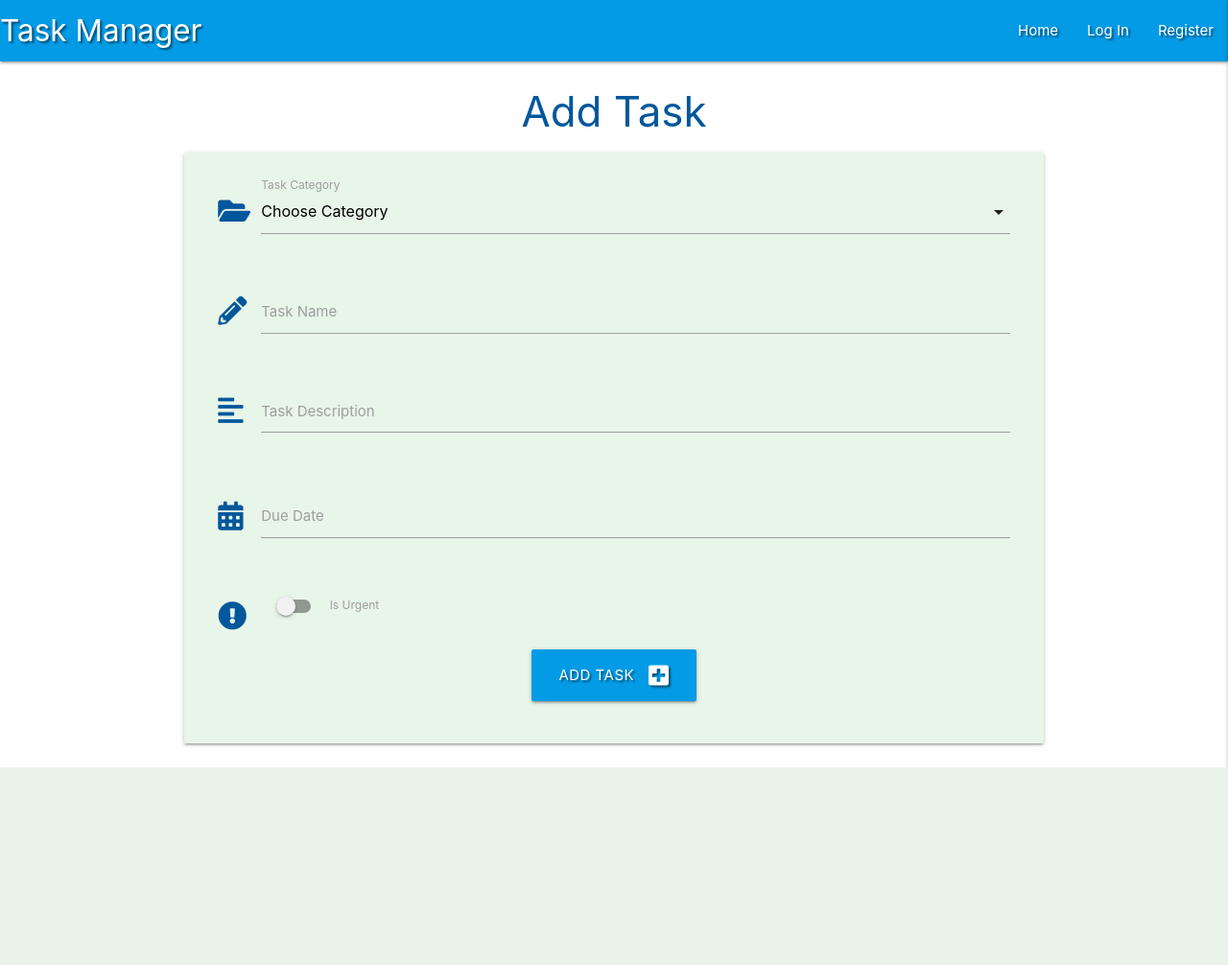
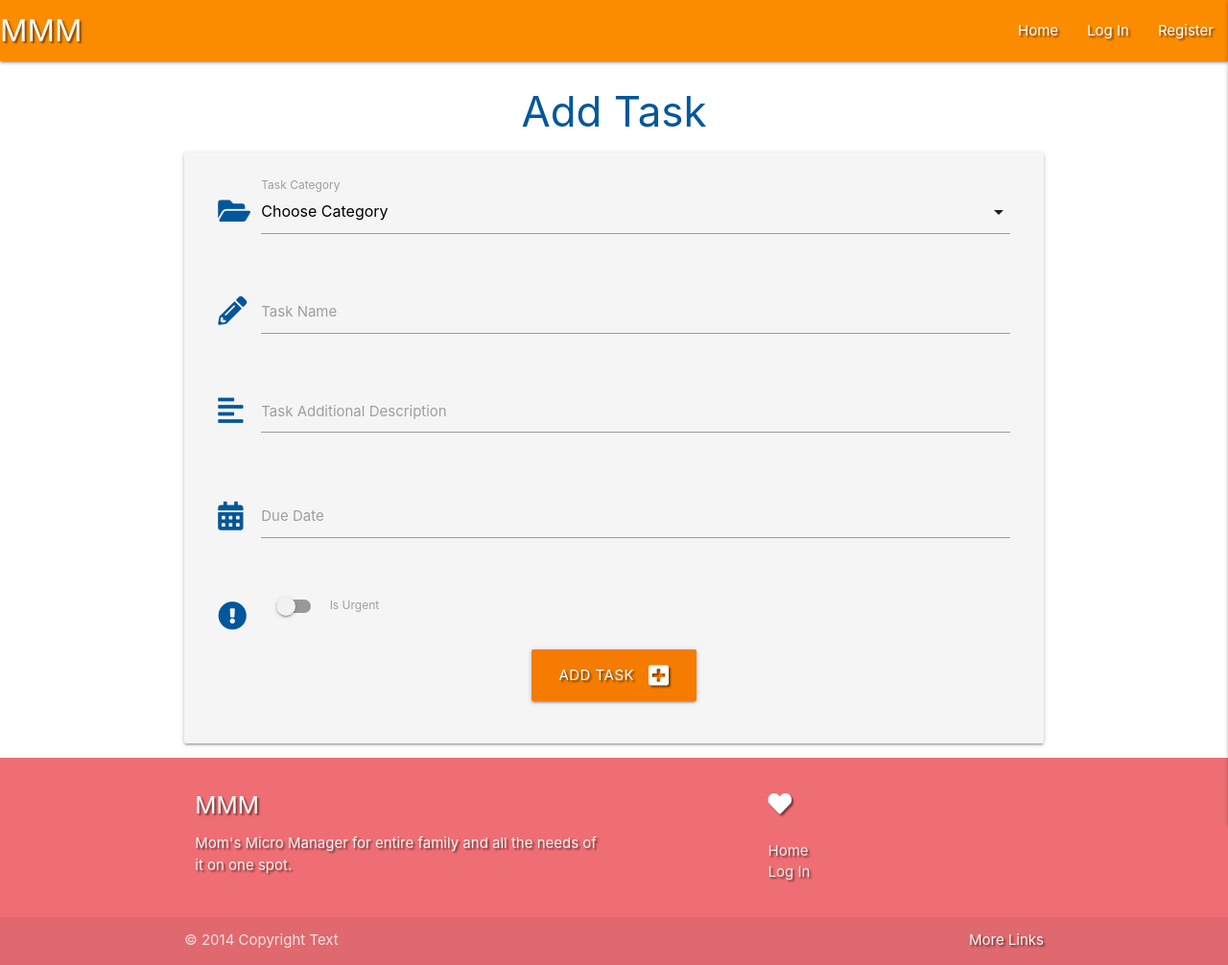
Before and after one commit to Code-Institute-Submissions/danthestar-MS3-cookbook_SepResub, a Flask app: page /add_task in a window 1280 px wide. Shown: the whole page at 96% size. Before the commit the page ends 800 px from the top, so only its background shows below. Run offline with Flask 2, Linux system fonts and the light colour scheme; data that the repository does not hold is empty; some libraries are stand-ins or nearby versions.

Commit message:
rechanging colors to make it more consistent

```diff
--- a/static/css/style.css
+++ b/static/css/style.css
@@ -14,3 +14,12 @@
     margin: 5px;
     line-height: 42px;
 }
+
+
+
+.page-footer {
+    display: flex;
+    min-height: 20vh;
+    flex-direction: column;
+   border-bottom: 0px;
+}
--- a/templates/add_task.html
+++ b/templates/add_task.html
@@ -3,7 +3,7 @@
 
     <h3 class="light-blue-text text-darken-4 center-align">Add Task</h3>
 
-    <div class="row card-panel green lighten-5">
+    <div class="row card-panel grey lighten-4">
         <form class="col s12" method="POST" action="{{ url_for('add_task') }}">
             <!--     Category Selection     -->
             <div class="row">
@@ -27,13 +27,13 @@
                     <label for="task_name">Task Name</label>
                 </div>
             </div>
-            <!--   task description   -->
+            <!--   task additional description   -->
             <div class="row">
                 <div class="input-field col s12">
                     <i class="fas fa-align-left prefix light-blue-text text-darken-4"></i>
-                    <textarea id="task_description" name="task_description" minlength="5"
+                    <textarea id="task_additional_description" name="task_additional_description" minlength="5"
                         maxlength="200" class="materialize-textarea validate" required></textarea>
-                    <label for="task_description">Task Description</label>
+                    <label for="task_additional_description">Task Additional Description</label>
                 </div>
             </div>
             <!--   Date Picker   -->
@@ -61,7 +61,7 @@
             <!--   submit button   -->
             <div class="row">
                 <div class="col s12 center-align">
-                    <button type="submit" class="btn-large light-blue darken-1 text-shadow">
+                    <button type="submit" class="btn-large orange darken-2 text-shadow">
                         Add Task <i class="fas fa-plus-square right"></i>
                     </button>
                 </div>
--- a/templates/base.html
+++ b/templates/base.html
@@ -15,9 +15,9 @@
 
 	<header>
         <!-- top navbar -->
-		<nav class="nav-extended text-shadow light-blue darken-1">
+		<nav class="nav-extended text-shadow orange darken-1">
 			<div class="nav-wrapper">
-				<a href="{{ url_for('get_tasks') }}" class="brand-logo">Task Manager</a>
+				<a href="{{ url_for('get_tasks') }}" class="brand-logo"> MMM </a>
 				<a href="#" data-target="mobile-demo" class="sidenav-trigger right"><i class="fas fa-bars"></i></a>
 				<ul class="right hide-on-med-and-down">
 					<li><a href="{{ url_for('get_tasks') }}">Home</a></li>
@@ -72,9 +72,36 @@
         {% endblock %}
     </main>
 
+    <!--  Start Footer -->
+    <footer class="page-footer">
+        <div class="container">
+            <div class="row">
+                <div class="col l6 s12">
+                    <h5 class="white-text text-shadow">MMM</h5>
+                    <p class="grey-text text-lighten-4 text-shadow">Mom's Micro Manager for entire family and all the needs of it on one spot.</p>
+                </div>
+                <div class="col l4 offset-l2 s12">
+                    <h5 i class="fas fa-heart Tiny text-shadow"></i></h5>
+                    <ul>
+                        <li><a class="grey-text text-lighten-3 text-shadow" href="{{ url_for('get_tasks') }}">Home</a></li>
+                        <li><a class="grey-text text-lighten-3 text-shadow" href="{{ url_for('login') }}">Log In</a></li>
+                    </ul>
+                </div>
+            </div>
+        </div>
+        <div class="footer-copyright">
+            <div class="container">
+                © 2014 Copyright Text
+                <a class="grey-text text-lighten-4 right text-shadow" href="#!">More Links</a>
+            </div>
+        </div>
+    </footer>
+
+    <!-- Load jQuery and Materialize JS files -->
     <script src="https://code.jquery.com/jquery-3.5.1.min.js"
         integrity="sha256-9/aliU8dGd2tb6OSsuzixeV4y/faTqgFtohetphbbj0=" crossorigin="anonymous"></script>
     <script src="https://cdnjs.cloudflare.com/ajax/libs/materialize/1.0.0/js/materialize.min.js"></script>
+    <!-- Import custom JS -->
     <script src="{{ url_for('static', filename='js/script.js') }}"></script>
     {% block scripts %}
     {% endblock %}
--- a/templates/categories.html
+++ b/templates/categories.html
@@ -20,8 +20,8 @@
                         <span class="card-title">{{ category.category_name }}</span>
                     </div>
                     <div class="card-action">
-                        <a href="{{ url_for('edit_category', category_id=category._id) }}" class="btn green accent-4">Edit</a>
-                        <a href="{{ url_for('delete_category', category_id=category._id) }}" class="btn light-blue lighten-1">Delete</a>
+                        <a href="{{ url_for('edit_category', category_id=category._id) }}" class="btn orange darken-1">Edit</a>
+                        <a href="{{ url_for('delete_category', category_id=category._id) }}" class="btn red">Delete</a>
                     </div>
                 </div>
             </div>
--- a/templates/tasks.html
+++ b/templates/tasks.html
@@ -2,7 +2,7 @@
 {% extends "base.html" %}
 {% block content %}
 
-    <h3 class="light-black-text text-darken-4 center-align">All Tasks</h3>
+    <h3 class="light-black-text text-darken-4 center-align">Mom's Micro Manager <i class="fas fa-heart small"> </i></h3>
 
     <div class="row card-panel grey lighten-5">
         <form action="{{ url_for('search') }}" method="post" class="col s12">
@@ -27,12 +27,12 @@
     <ul class="collapsible">
         {% for task in tasks %}
         <li>
-            <div class="collapsible-header white-text light-blue darken-4 text-shadow">
+            <div class="collapsible-header white-text blue-grey darken-1 text-shadow">
                 <div class="col 3s">
                     <i class="fas fa-caret-down"></i>
                     {% if session.user|lower == task.created_by|lower %}
                         <a href="{{ url_for('delete_task', task_id=task._id) }}" class="btn-small green accent-4">Done</a>
-                        <a href="{{ url_for('edit_task', task_id=task._id) }}" class="btn-small yellow accent-4">Edit</a>
+                        <a href="{{ url_for('edit_task', task_id=task._id) }}" class="btn-small orange darken-1">Edit</a>
                     {% endif %}
                 </div>
                 <div class="COL S9">
```
